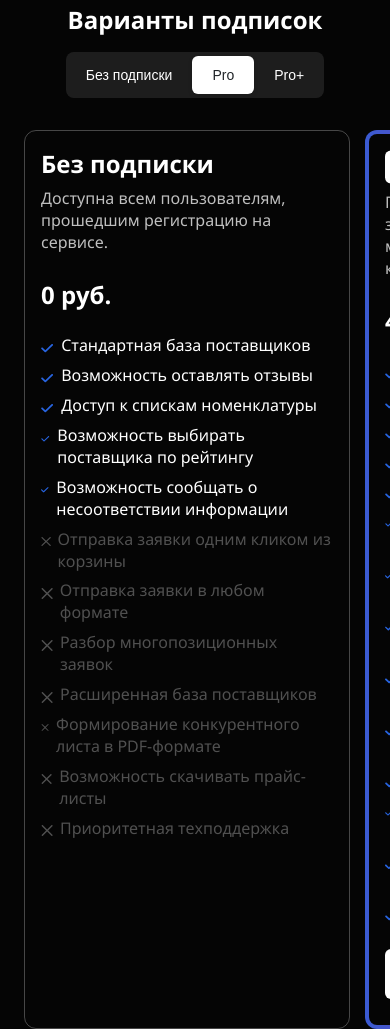
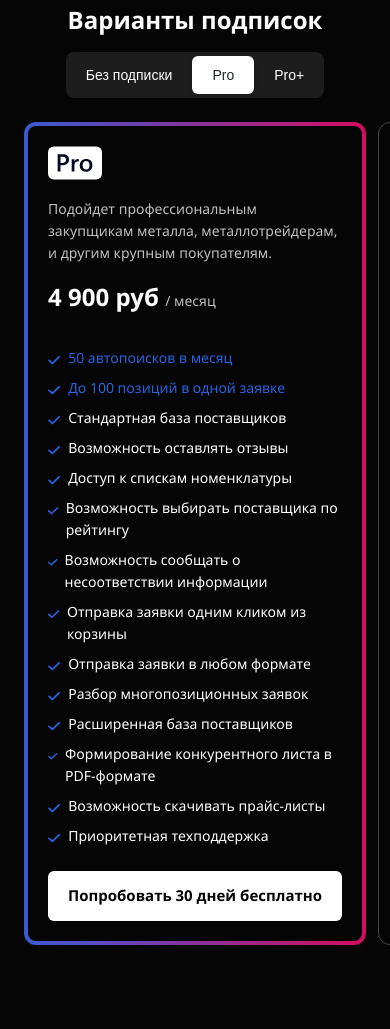
Before and after one commit to test-sharipova/emetall-pro-header-footer, a plain HTML site: page index.html in a window 390 px wide. Shown: the part 4059-5088 px from the top of the page. Drawn offline with Linux system fonts and the light colour scheme.

Commit message:
add options mobile styles

```diff
--- a/scss/_media.scss
+++ b/scss/_media.scss
@@ -29,7 +29,7 @@
 
     .pro-options {
         &__item {
-            padding: 16px;
+            padding: 20px;
             .pro-btn_white, .pro-btn_transparent {
                 padding-inline: 8px;
                 text-align: center;
@@ -188,14 +188,31 @@
     }
 
     .pro-options {
+        scroll-behavior: smooth;
+        padding: 65px 0 30px;
         .pro-title {
             text-align: center;
         }
-        scroll-behavior: smooth;
-        padding: 65px 0 30px;
+        &__subtitle {
+            margin-top: 11px;
+            font-size: 14px;
+            line-height: 157%;
+            color: #bfbfbf;
+            min-height: auto;
+        }
+        &__price {
+            margin-top: 16px;
+        }
+        &__list {
+            margin-top: 34px;
+            &__item {
+                font-size: 14px;
+                line-height: 157%;
+            }
+        }
         &__wrapper {
-
-            gap: 16px;
+            margin-top: 24px;
+            gap: 12px;
             display: flex;
             align-items: stretch;
             overflow-x: auto;
@@ -209,18 +226,21 @@
         }
         &__item {
             min-height: auto;
-            min-width: calc(100vw - 64px);
+            min-width: calc(100vw - 48px);
             scroll-snap-align: start;
 
-            // &-accent {
-            //     order: 1;
-            // }
-            // &:first-child {
-            //     order: 2;
-            // }
-            // &:nth-child(3) {
-            //     order: 3;
-            // }
+            &-accent {
+                order: 1;
+                .pro-options__subtitle {
+                    margin-top: 11px;
+                }
+            }
+            &:first-child {
+                order: 2;
+            }
+            &:nth-child(3) {
+                order: 3;
+            }
         }
         &__nav {
             display: flex;
```
Also changed, not shown: css/style.min.css, js/script.js (line endings or trailing spaces), 1 other file.
